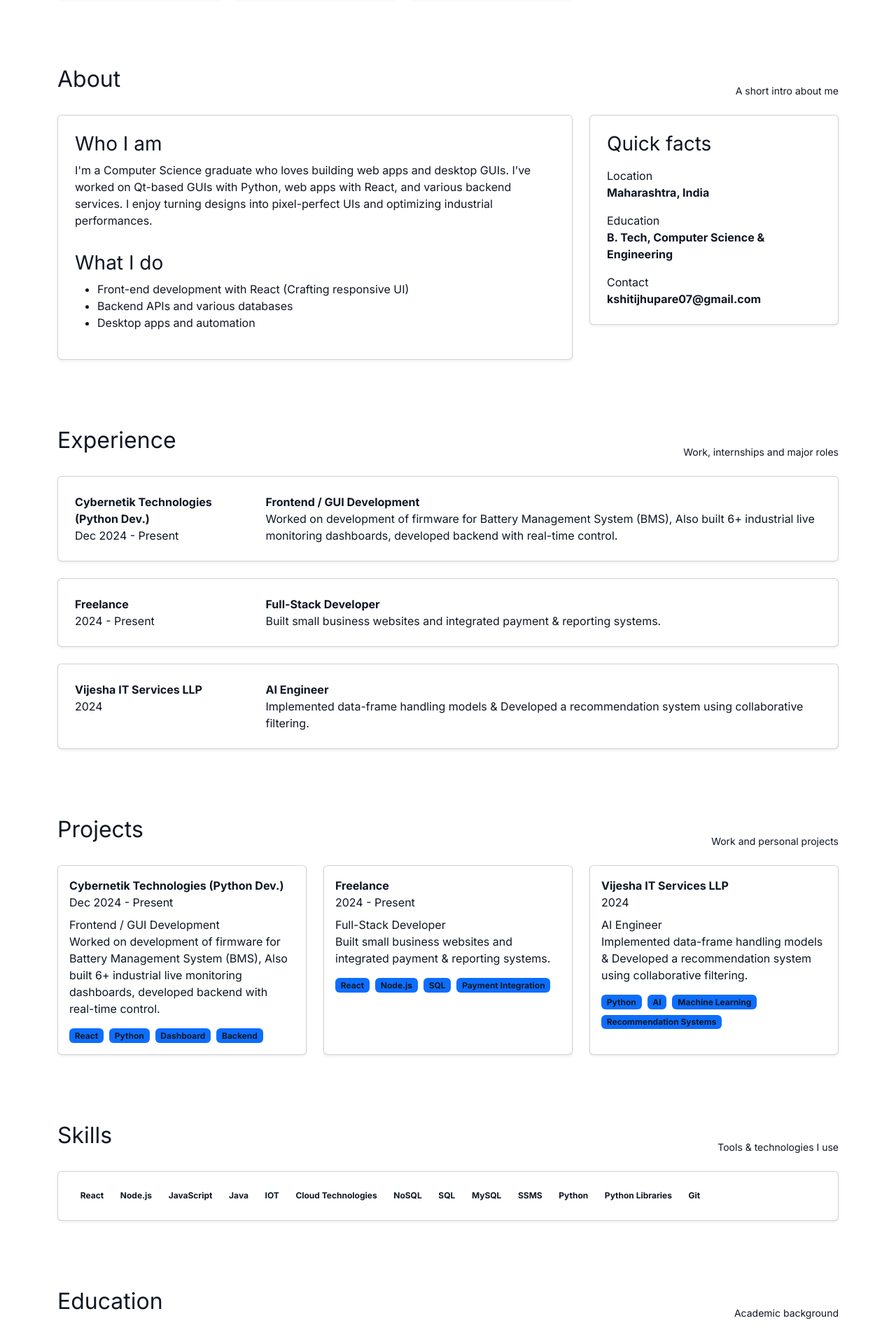
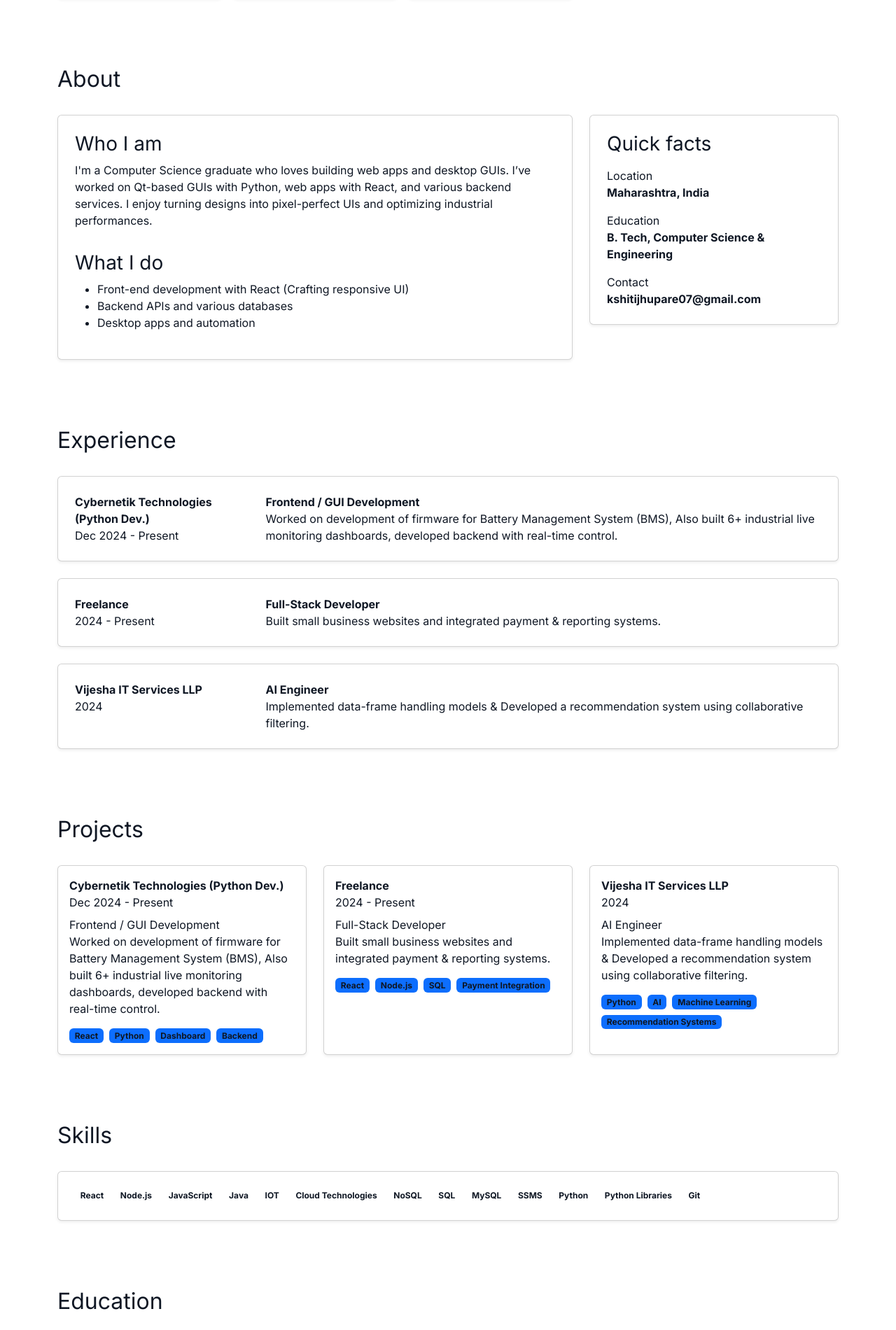
Before and after one commit to Kshitijh/Kshitijh_Portfolio, a React (Create React App) app: page / in a window 1280 px wide. Shown: the part 540-2440 px from the top of the page at 70% size. Built offline with nearby package versions, Linux system fonts and the light colour scheme.

Commit message:
removed_small_txts

```diff
--- a/src/components/About.js
+++ b/src/components/About.js
@@ -6,7 +6,6 @@ export default function About() {
       <div className="container">
         <div className="d-flex justify-content-between align-items-end mb-4">
           <h2>About</h2>
-          <div className="small">A short intro about me</div>
         </div>
 
         <div className="row g-4">
--- a/src/components/Education.js
+++ b/src/components/Education.js
@@ -6,7 +6,6 @@ export default function Education() {
       <div className="container">
         <div className="d-flex justify-content-between align-items-end mb-4">
           <h2>Education</h2>
-          <div className="small">Academic background</div>
         </div>
 
         <div className="row g-4">
--- a/src/components/Experience.js
+++ b/src/components/Experience.js
@@ -27,7 +27,6 @@ export default function Experience() {
       <div className="container">
         <div className="d-flex justify-content-between align-items-end mb-4">
           <h2> Experience</h2>
-          <div className="small"> Work, internships and major roles</div>
         </div>
 
         <div className="row g-4">
--- a/src/components/Projects.js
+++ b/src/components/Projects.js
@@ -30,7 +30,6 @@ export default function Projects() {
       <div className="container">
         <div className="d-flex justify-content-between align-items-end mb-4">
           <h2> Projects</h2>
-          <div className="small"> Work and personal projects</div>
         </div>
 
         <div className="row g-4">
--- a/src/components/Skills.js
+++ b/src/components/Skills.js
@@ -19,7 +19,6 @@ export default function Skills() {
       <div className="container">
         <div className="d-flex justify-content-between align-items-end mb-4">
           <h2>Skills</h2>
-          <div className="small">Tools & technologies I use</div>
         </div>
 
         <div className="card p-4 shadow-sm">
```
